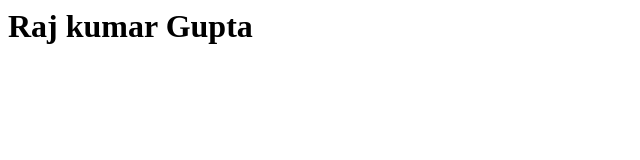
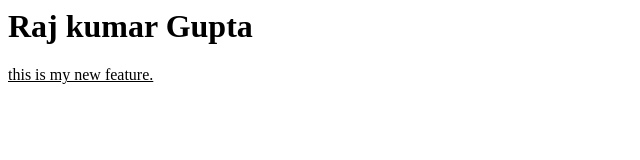
Before and after one commit to Rajnitrrcse/localrepo, a plain HTML site: page index.html in a window 1280 px wide. Shown: the whole page, without its empty margins (0-640 px from the left). Drawn offline with Linux system fonts and the light colour scheme.

Commit message:
add new feature

```diff
--- a/index.html
+++ b/index.html
@@ -1 +1,2 @@
 <h1>Raj kumar Gupta</h1>
+<u>this is my new feature.</u>
```
